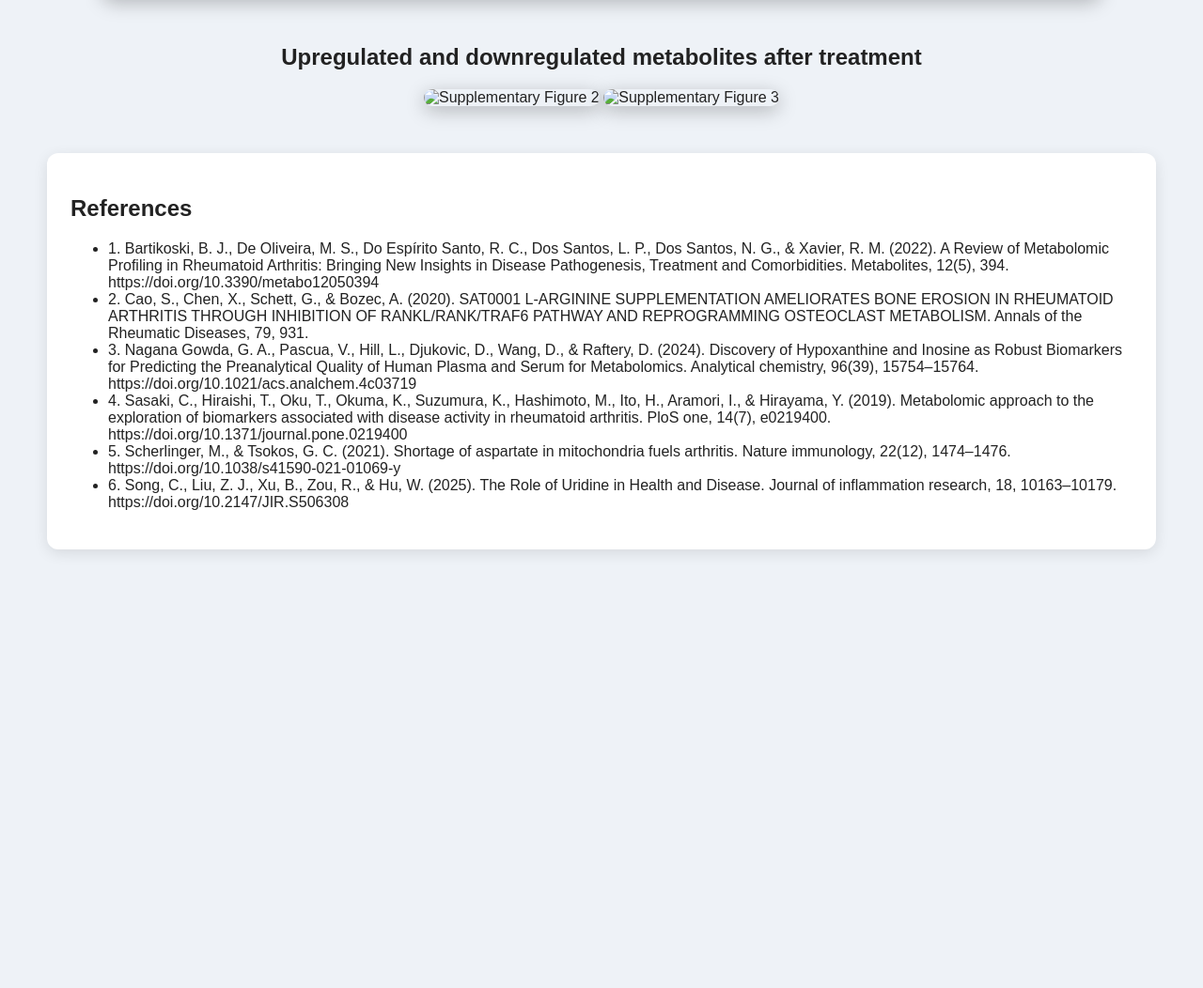
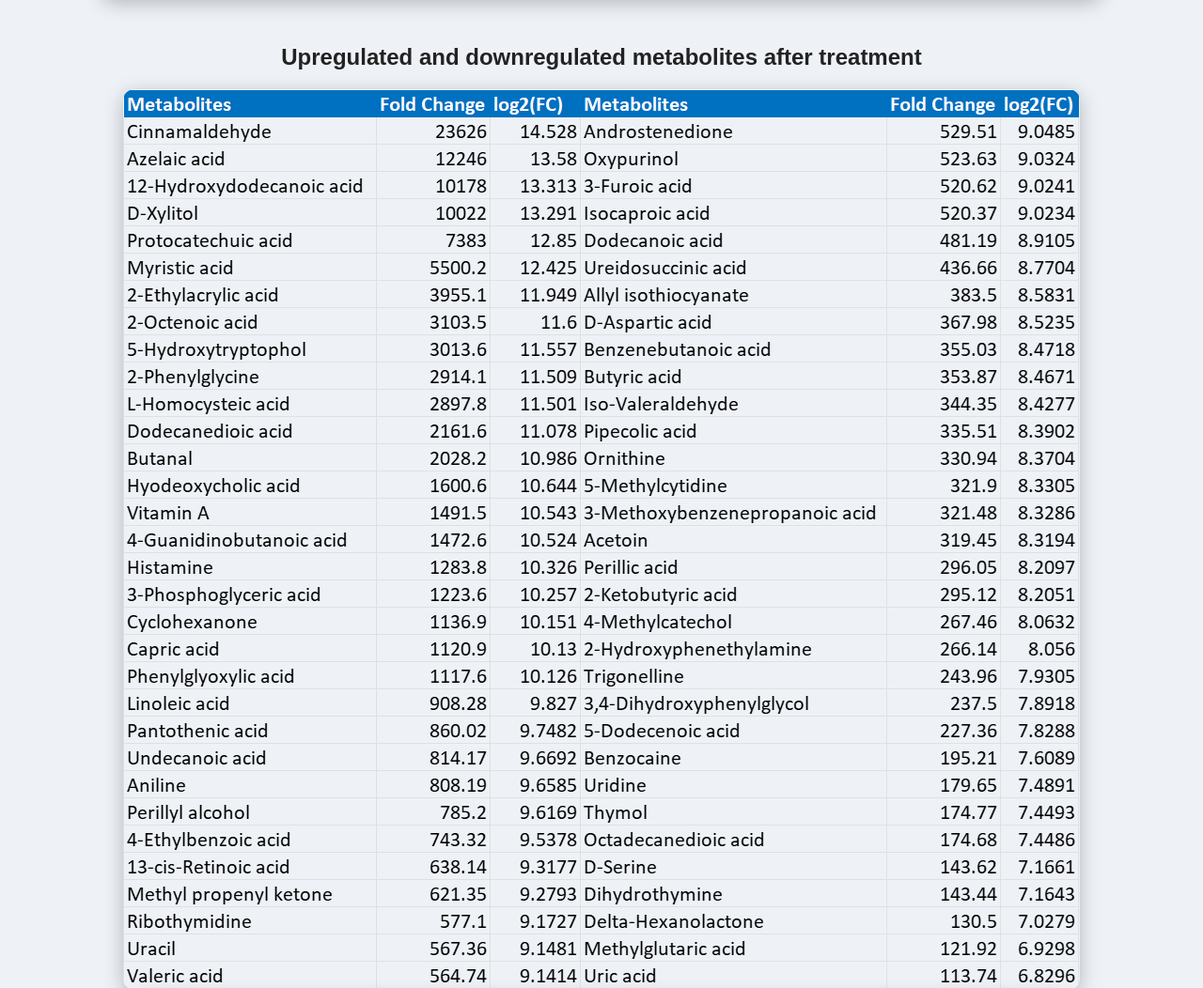
Before and after one commit to Ishita030/Supplementary_files, a plain HTML site: page index.html in a window 1280 px wide. Shown: the part 975-2027 px from the top of the page at 94% size. Before the commit the page ends 1610 px from the top, so only its background shows below. Drawn offline with Linux system fonts and the light colour scheme.

Commit message:
Update index.html

```diff
--- a/index.html
+++ b/index.html
@@ -25,11 +25,11 @@
 
 <div class="image-block">
   <h2>Upregulated and downregulated metabolites after treatment</h2>
-  <img src="images/Upregulated metabolites_1.png" alt="Supplementary Figure 2">
+  <img src="images/Upregulated_metabolites_1.png" alt="Supplementary Figure 2">
 
 
 
- <img src="images/Upregulated metabolites_2.png" alt="Supplementary Figure 3">
+ <img src="images/Upregulated_metabolites_2.png" alt="Supplementary Figure 3">
 </div>
 
 
```
